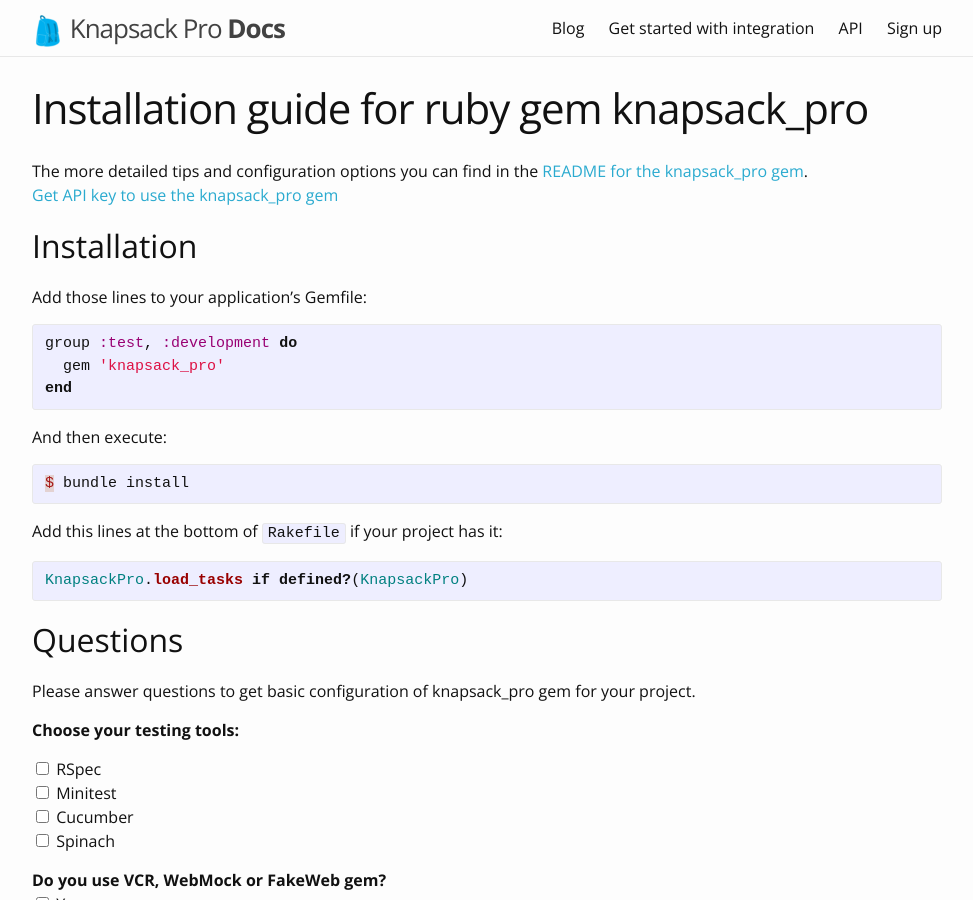
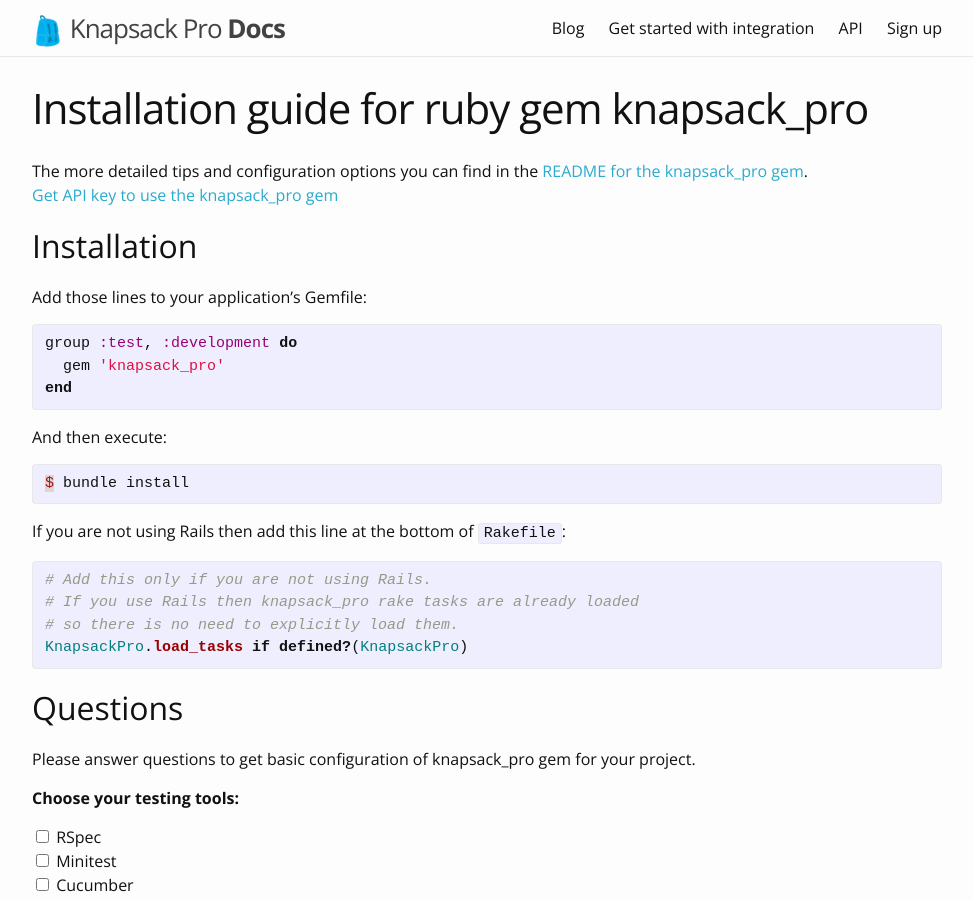
Before and after one commit to KnapsackPro/docs.knapsackpro.com, a Jekyll site: the page built from libraries/knapsack_pro-ruby/guide.md, in a window 1280 px wide and 900 px high. Shown: the whole window, without its empty margins (153-1126 px from the left). Built offline with Jekyll 4.4.1, drawn with Linux system fonts in a browser that asks for light colours; nearby versions of some CDN libraries.

Commit message:
Update guide to reflect changes in knapsack_pro 0.46.0

```diff
--- a/libraries/knapsack_pro-ruby/guide.md
+++ b/libraries/knapsack_pro-ruby/guide.md
@@ -25,9 +25,12 @@ $ bundle install
 {% endhighlight %}
 
 
-Add this lines at the bottom of `Rakefile` if your project has it:
+If you are not using Rails then add this line at the bottom of `Rakefile`:
 
 {% highlight ruby %}
+# Add this only if you are not using Rails.
+# If you use Rails then knapsack_pro rake tasks are already loaded
+# so there is no need to explicitly load them.
 KnapsackPro.load_tasks if defined?(KnapsackPro)
 {% endhighlight %}
 
```
